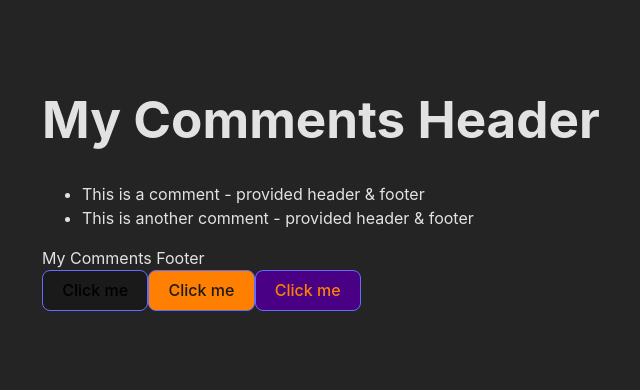
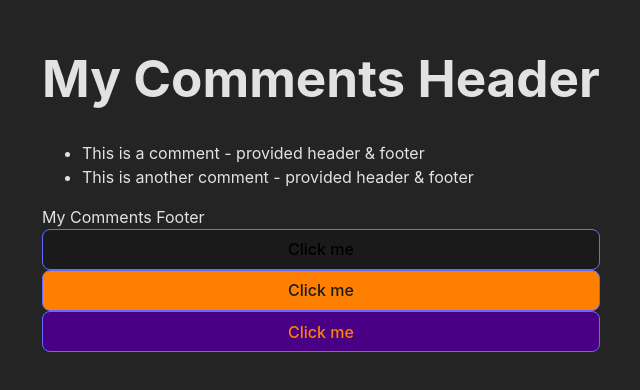
Before and after one commit to philfuster/components-practice, a React (Vite) app: page / in a window 1280 px wide. Shown: the part 216-606 px from the top of the page, without its empty margins (319-959 px from the left). Built offline with nearby package versions, Linux system fonts and the light colour scheme.

Commit message:
add some styles to Container

```diff
--- a/src/components/Container/Container.tsx
+++ b/src/components/Container/Container.tsx
@@ -1,5 +1,6 @@
 import type { DetailedHTMLProps, HTMLAttributes } from "react";
 import type { Remap } from "../../shared/utilityTypes";
+import "./styles.css";
 
 // #region local type definitions
 interface ContainerProps extends NativeContainerProps {
--- a/src/components/Container/styles.css
+++ b/src/components/Container/styles.css
@@ -0,0 +1,4 @@
+.container {
+	padding: 15px;
+	display: grid;
+}
```
